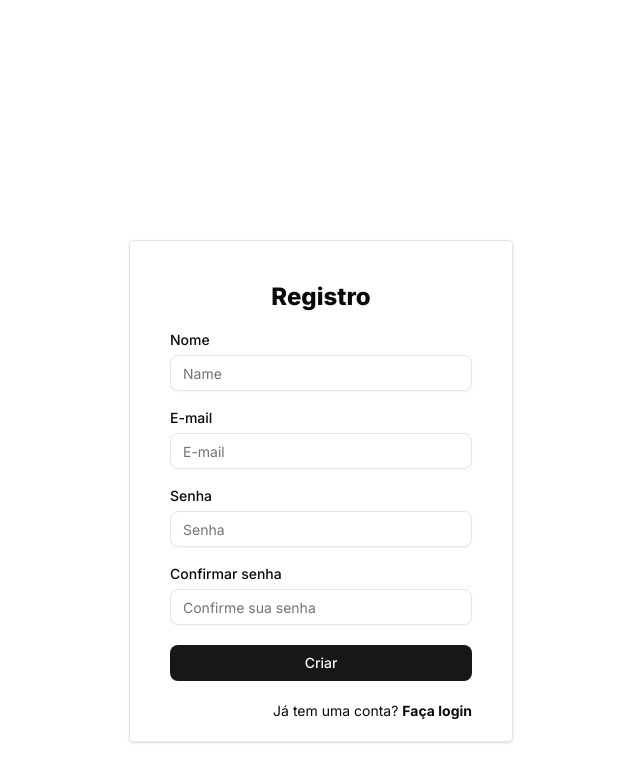
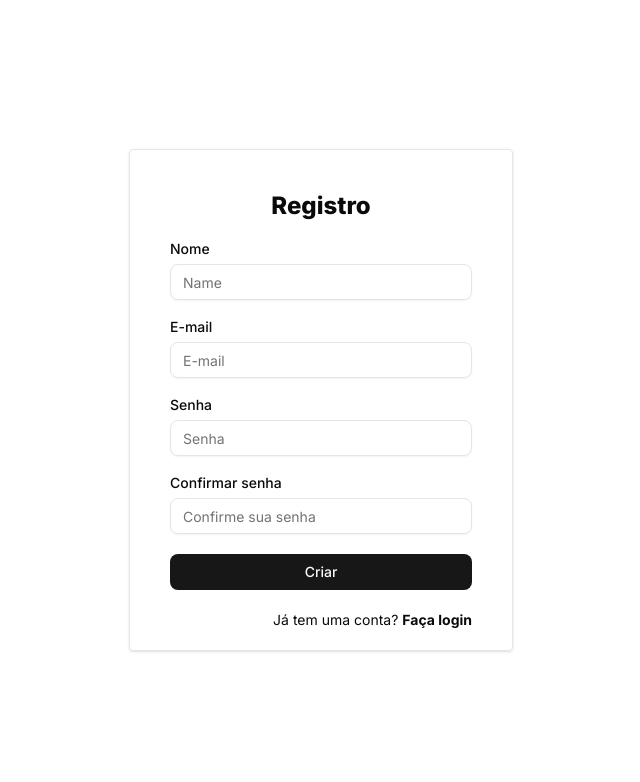
Before and after one commit to Marce1in/eventos-avenida, a Next.js app in the folder apps/web/: page /register in a window 1280 px wide. Shown: the top 782 px of the page, without its empty margins (319-959 px from the left). Built offline with nearby package versions, Linux system fonts and the light colour scheme; no server answers.

Commit message:
refactor: changing the way register page align content

```diff
--- a/apps/web/app/register/page.tsx
+++ b/apps/web/app/register/page.tsx
@@ -56,7 +56,8 @@ function Register() {
   }
 
   return (
-    <main className="w-96 mt-[30vh] mx-auto rounded border border-accent-fore shadow pt-10 pb-5 px-10">
+    <div className="flex items-center justify-center h-screen">
+      <main className="w-96 rounded border border-border shadow pt-10 pb-5 px-10">
 
         <h1 className="text-center pb-5 font-extrabold text-2xl">
           Registro
@@ -131,6 +132,7 @@ function Register() {
           <Link href="/login" className="hover:underline font-bold">Faça login</Link>
         </p>
       </main>
+    </div>
   )
 }
 
```
Lines whose indentation alone changed are shown as unchanged.
